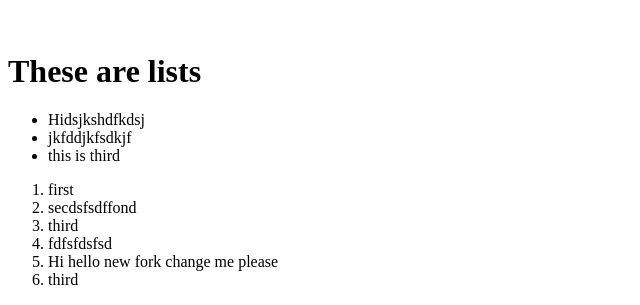
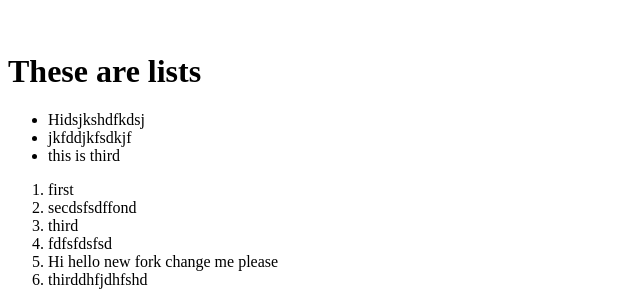
Before and after one commit to SiriReddi/fork-branchtesting, a plain HTML site: page index.html in a window 1280 px wide. Shown: the part 902-1207 px from the top of the page, 0-640 px from the left. Drawn offline with Linux system fonts and the light colour scheme.

Commit message:
fsjdfjsla

```diff
--- a/index.html
+++ b/index.html
@@ -38,7 +38,7 @@
                 <li> third</li>
                 <li> fdfsfdsfsd</li>
                 <li> Hi hello new fork change me please</li>
-                <li> third</li>
+                <li> thirddhfjdhfshd</li>
             </ol>
         </div>
 
```
